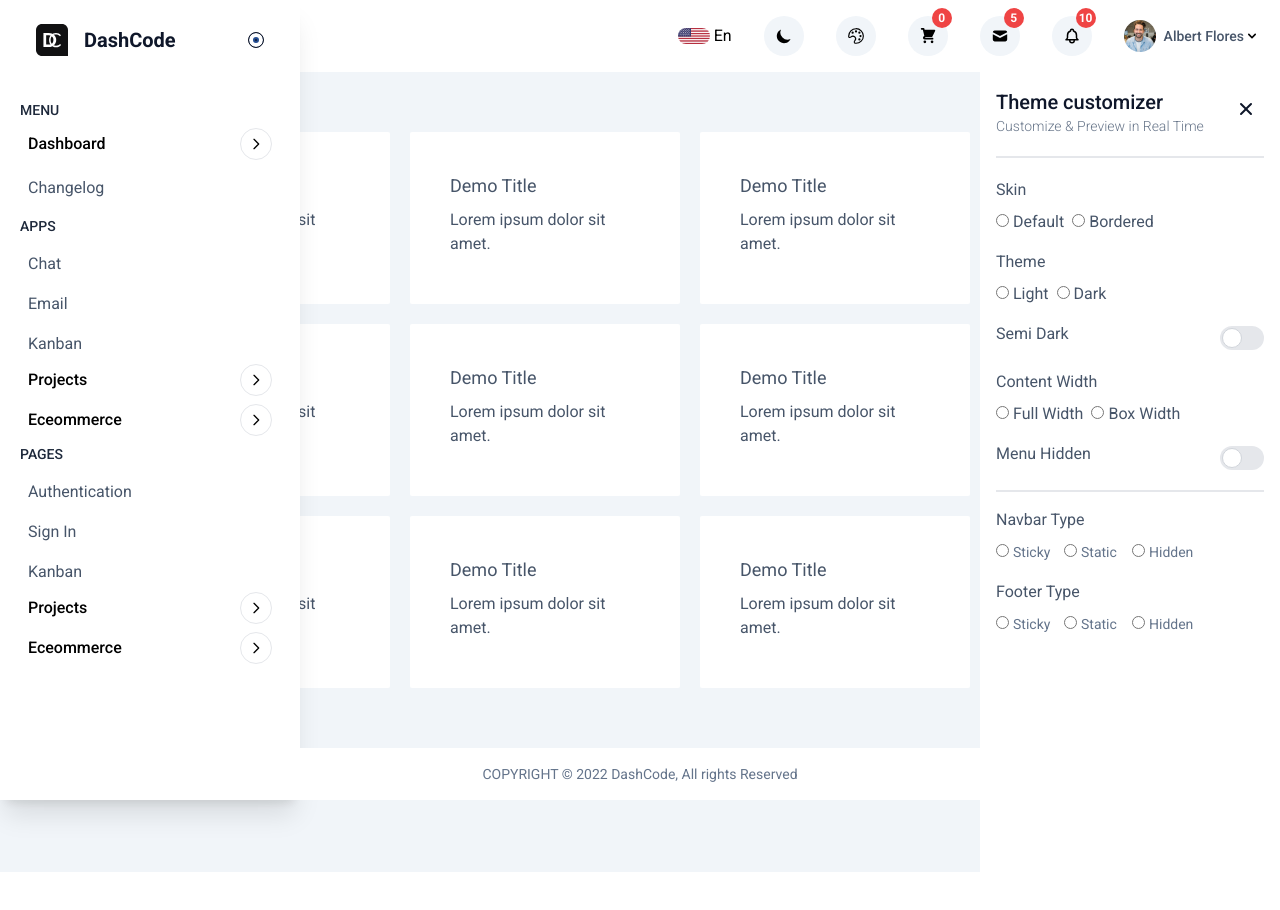
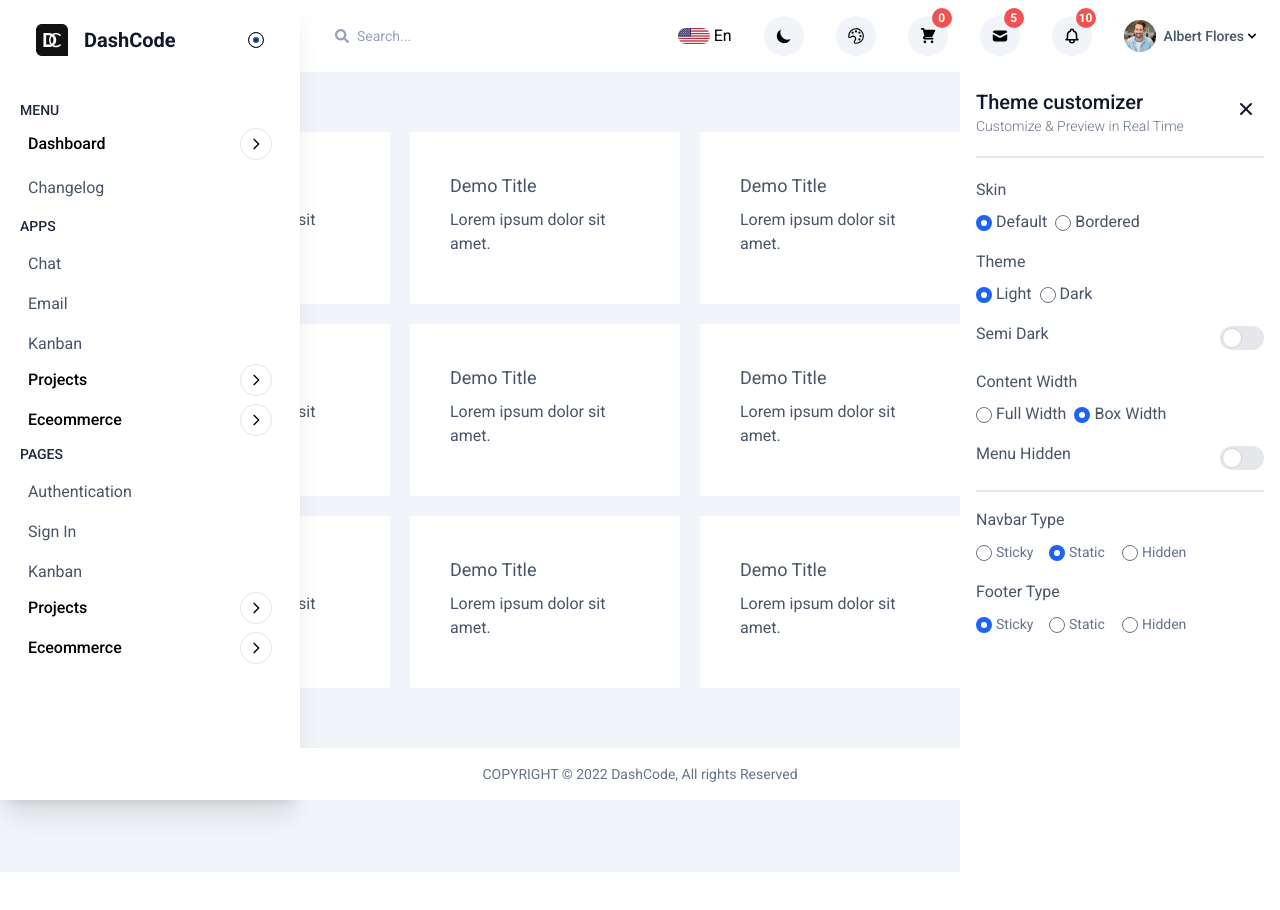
Before and after one commit to sakilanwar12/react-zustand-dashboard, a React (Vite) app: page / in a window 1280 px wide. Both pictures are taken after a click on the button "Settings". Shown: the top 910 px of the page. Built offline with nearby package versions, Linux system fonts and the light colour scheme; some icons are missing.

Commit message:
up: sidebar

```diff
--- a/config.js
+++ b/config.js
@@ -5,7 +5,7 @@ const config  = {
     semi_dark: false,
     grayscale:false,
     footer: 'sticky bottom-0 z-[999]',
-    isSidebarOpen: true,
+    menuHidden: false,
     contentWidth: "container",
     skin_bordered: "skin_default"
 }
--- a/package.json
+++ b/package.json
@@ -12,6 +12,8 @@
   "dependencies": {
     "@tanstack/react-table": "^8.10.1",
     "clsx": "^2.0.0",
+    "flowbite": "^1.8.1",
+    "flowbite-react": "^0.6.1",
     "localforage": "^1.10.0",
     "match-sorter": "^6.3.1",
     "react": "^18.2.0",
--- a/src/components/CustomizerModal.jsx
+++ b/src/components/CustomizerModal.jsx
@@ -1,11 +1,15 @@
 
-import { setContainer, setFooter, setNav, setSemiDark, setSidebarOpen, setSkin, setTheme, setOpenSettings } from "../state/ThemeActions";
+import { setContainer, setFooter, setNav, setSemiDark, setSkin, setTheme, setOpenSettings, setMenuHidden } from "../state/ThemeActions";
 import { HiX } from "react-icons/hi";
+import useStore from "../state/store";
 
 const CustomizerModal = () => {
 
+
+
+    const { skin_bordered, theme, contentWidth, nav, footer, menuHidden } = useStore();
     return (
-        <div className="w-[300px] bg-white text-[#222] dark:bg-[#0e172a]  shadow-3xl px-4 pt-4  min-h-screen absolute z-50 top-0 right-0">
+        <div className="w-[320px] bg-white text-[#222] dark:bg-[#0e172a]  shadow-3xl px-4 pt-4  min-h-screen absolute z-50 top-0 right-0">
             <div className="flex justify-between items-center pr-2">
                 <div>
                     <div><span className="block text-xl text-slate-900 font-medium dark:text-[#eee]">Theme customizer</span>
@@ -33,13 +37,13 @@ const CustomizerModal = () => {
                     <h4 className="text-slate-600 text-base dark:text-slate-300 mb-2 font-normal">Skin</h4>
 
                     <label htmlFor="skin_default" className="mr-2">
-                        <input type="radio" defaultValue="default" id="skin_default"  name="skin" onChange={() => setSkin("skin_default")} />
+                        <input type="radio" defaultValue="default" id="skin_default" checked={skin_bordered === "skin_default"} name="skin" onChange={() => setSkin("skin_default")} />
 
                         <span className="text-slate-600 text-base dark:text-slate-300 ml-1">Default</span>
                     </label>
 
                     <label htmlFor="skin_bordered">
-                        <input type="radio" defaultValue="bordered" id="skin_bordered" name="skin" onChange={() => setSkin("skin_bordered")} />
+                        <input type="radio" defaultValue="bordered" id="skin_bordered" name="skin" checked={skin_bordered === "skin_bordered"} onChange={() => setSkin("skin_bordered")} />
                         <span className="text-slate-600 text-base dark:text-slate-300 ml-1">Bordered</span>
                     </label>
                 </div>
@@ -50,12 +54,12 @@ const CustomizerModal = () => {
                     <h4 className="text-slate-600 text-base dark:text-slate-300 mb-2 font-normal">Theme</h4>
 
                     <label htmlFor="lightTheme" className="mr-2">
-                        <input type="radio" defaultValue="lightTheme"  id="lightTheme" name="theme" onChange={() => setTheme("light")} />
+                        <input type="radio" defaultValue="lightTheme" id="lightTheme" name="theme" checked={theme === "light"} onChange={() => setTheme("light")} />
                         <span className="text-slate-600 text-base dark:text-slate-300 ml-1">Light</span>
                     </label>
 
                     <label htmlFor="darkTheme">
-                        <input type="radio" defaultValue="dark" id="darkTheme" name="theme" onChange={() => setTheme("dark")} />
+                        <input type="radio" defaultValue="dark" id="darkTheme" name="theme" checked={theme === "dark"} onChange={() => setTheme("dark")} />
                         <span className="text-slate-600 text-base dark:text-slate-300 ml-1">Dark</span>
                     </label>
                 </div>
@@ -64,14 +68,10 @@ const CustomizerModal = () => {
                 {/* semi dark */}
                 <div className=" flex justify-between items-center">
                     <h4 className="text-slate-600 text-base dark:text-slate-300 mb-2 font-normal">Semi Dark</h4>
-                    <label className="relative inline-flex items-center cursor-pointer" htmlFor="semi_dark">
-                        <input type="checkbox" className="sr-only peer" onChange={setSemiDark} id="semi_dark" />
-                        <div className="w-11 h-6 bg-gray-200 peer-focus:outline-none peer-focus:ring-4
-                         peer-focus:ring-blue-300 dark:peer-focus:ring-blue-800 rounded-full peer
-                          dark:bg-gray-700 peer-:after:translate-x-full peer-:after:border-white
-                          after:content-[''] after:absolute after:top-[2px] after:left-[2px] after:bg-white
-                           after:border-gray-300 after:border after:rounded-full after:h-5 after:w-5
-                           after:transition-all dark:border-gray-600 peer-:bg-blue-600" />
+
+                    <label className="relative inline-flex items-center cursor-pointer">
+                        <input type="checkbox" value="" className="sr-only peer" onChange={setSemiDark} id="semi_dark" />
+                        <div className="w-11 h-6 bg-gray-200 peer-focus:outline-none peer-focus:ring-4 peer-focus:ring-blue-300 dark:peer-focus:ring-blue-800 rounded-full peer dark:bg-gray-700 peer-checked:after:translate-x-full peer-checked:after:border-white after:content-[''] after:absolute after:top-[2px] after:left-[2px] after:bg-white after:border-gray-300 after:border after:rounded-full after:h-5 after:w-5 after:transition-all dark:border-gray-600 peer-checked:bg-blue-600"></div>
                     </label>
                 </div>
 
@@ -80,12 +80,12 @@ const CustomizerModal = () => {
                     <h4 className="text-slate-600 text-base dark:text-slate-300 mb-2 font-normal">Content Width</h4>
 
                     <label htmlFor="fullWidth" className="mr-2">
-                        <input type="radio" defaultValue="fullWidth" id="fullWidth" onChange={() => setContainer("container-full")} name="container" />
+                        <input type="radio" defaultValue="fullWidth" id="fullWidth" checked={contentWidth === "container-full"} onChange={() => setContainer("container-full")} name="container" />
                         <span className="text-slate-600 text-base dark:text-slate-300 ml-1">Full Width</span>
                     </label>
 
                     <label htmlFor="BoxContentWidth">
-                        <input type="radio" defaultValue="BoxContentWidth" id="BoxContentWidth"  onChange={() => setContainer("container")} name="container" />
+                        <input type="radio" defaultValue="BoxContentWidth" id="BoxContentWidth" checked={contentWidth === "container"} onChange={() => setContainer("container")} name="container" />
                         <span className="text-slate-600 text-base dark:text-slate-300 ml-1">Box Width</span>
                     </label>
                 </div>
@@ -95,12 +95,11 @@ const CustomizerModal = () => {
                 <div className="flex justify-between items-center">
                     <h4 className="text-slate-600 text-base dark:text-slate-300 mb-2 font-normal">Menu Hidden</h4>
 
-                    <label className="relative inline-flex items-center cursor-pointer" htmlFor="sidebar_open">
-                        <input type="checkbox" className="sr-only peer" id="sidebar_open"
-                            onChange={setSidebarOpen}
-                        />
-                        <div className="w-11 h-6 bg-gray-200 peer-focus:outline-none peer-focus:ring-4 peer-focus:ring-blue-300 dark:peer-focus:ring-blue-800 rounded-full peer dark:bg-gray-700 peer-:after:translate-x-full peer-:after:border-white after:content-[''] after:absolute after:top-[2px] after:left-[2px] after:bg-white after:border-gray-300 after:border after:rounded-full after:h-5 after:w-5 after:transition-all dark:border-gray-600 peer-:bg-blue-600" />
+                    <label className="relative inline-flex items-center cursor-pointer" htmlFor="menuHidden">
+                        <input type="checkbox" className="sr-only peer" checked={menuHidden} onChange={setMenuHidden} id="menuHidden" />
+                        <div className="w-11 h-6 bg-gray-200 peer-focus:outline-none peer-focus:ring-4 peer-focus:ring-blue-300 dark:peer-focus:ring-blue-800 rounded-full peer dark:bg-gray-700 peer-checked:after:translate-x-full peer-checked:after:border-white after:content-[''] after:absolute after:top-[2px] after:left-[2px] after:bg-white after:border-gray-300 after:border after:rounded-full after:h-5 after:w-5 after:transition-all dark:border-gray-600 peer-checked:bg-blue-600"></div>
                     </label>
+
                 </div>
 
 
@@ -112,19 +111,19 @@ const CustomizerModal = () => {
                     <div className="grid grid-cols-4 gap-1 mt-2">
 
                         <label htmlFor="stickyNav">
-                            <input type="radio" id="stickyNav" name="nav" onChange={() => setNav("sticky top-0 z-10")} />
+                            <input type="radio" id="stickyNav" name="nav" checked={nav === "sticky top-0 z-10"} onChange={() => setNav("sticky top-0 z-10")} />
                             <span className="text-slate-500 dark:text-slate-400 text-sm leading-6 ml-1">Sticky</span>
                         </label>
 
 
                         <label htmlFor="staticNav">
-                            <input type="radio" id="staticNav" name="nav"  onChange={() => setNav("static")} />
+                            <input type="radio" id="staticNav" name="nav" checked={nav === "static"} onChange={() => setNav("static")} />
                             <span className="text-slate-500 dark:text-slate-400 text-sm leading-6 ml-1">Static</span>
                         </label>
 
 
                         <label htmlFor="hiddenNav">
-                            <input type="radio" id="hiddenNav" name="nav" onChange={() => setNav("hidden")} />
+                            <input type="radio" id="hiddenNav" name="nav" checked={nav === "hidden"} onChange={() => setNav("hidden")} />
                             <span className="text-slate-500 dark:text-slate-400 text-sm leading-6 ml-1">Hidden</span>
                         </label>
                     </div>
@@ -137,18 +136,21 @@ const CustomizerModal = () => {
                     <div className="grid grid-cols-4 gap-1 mt-2">
                         <label htmlFor="stickyFooter">
                             <input type="radio" id="stickyFooter" name="footer"
+                                checked={footer === "sticky bottom-0 z-[999]"}
                                 onChange={() => setFooter("sticky bottom-0 z-[999]")}
                             />
                             <span className="text-slate-500 dark:text-slate-400 text-sm leading-6 ml-1">Sticky</span>
                         </label>
                         <label htmlFor="staticFooter">
                             <input type="radio" id="staticFooter" name="footer"
+                                checked={footer === "static"}
                                 onChange={() => setFooter("static")}
                             />
                             <span className="text-slate-500 dark:text-slate-400 text-sm leading-6 ml-1">Static</span>
                         </label>
                         <label htmlFor="hiddenFooter">
                             <input type="radio" id="hiddenFooter" name="footer"
+                                checked={footer === "hidden"}
                                 onChange={() => setFooter("hidden")}
                             />
                             <span className="text-slate-500 dark:text-slate-400 text-sm leading-6 ml-1">Hidden</span>
--- a/src/layouts/Main.jsx
+++ b/src/layouts/Main.jsx
@@ -11,11 +11,11 @@ import clsx from "clsx";
 
 const Main = () => {
 
-    const { settingsOpen, isSidebarOpen, footer, contentWidth } = useStore();
+    const { settingsOpen, menuHidden, footer, contentWidth } = useStore();
 
     const container = clsx({
-        'w-full pl-5 pr-5': contentWidth === 'container-full' && !isSidebarOpen,
-        'w-full pl-5 pr-5 pl-[220px]': contentWidth === 'container-full' && isSidebarOpen,
+        'w-full pl-5 pr-5': contentWidth === 'container-full' && menuHidden,
+        'w-full pl-5 pr-5 pl-[220px]': contentWidth === 'container-full' && !menuHidden,
         [contentWidth]: contentWidth !== 'container-full',
       });
 
@@ -23,9 +23,9 @@ const Main = () => {
     return (
         <>
             <Header />
-            <div className={`bg-[#f1f5f9] dark:bg-[#0e172a] min-h-screen relative ${isSidebarOpen ? "pl-[100px]" : ""}`}>
+            <div className={`bg-[#f1f5f9] dark:bg-[#0e172a] min-h-screen relative ${!menuHidden ? "pl-[100px]" : ""}`}>
 
-                {isSidebarOpen && <Sidebar />}
+                {!menuHidden && <Sidebar />}
 
                 {settingsOpen ? <CustomizerModal /> : ""}
 
--- a/src/partials/common/Header.jsx
+++ b/src/partials/common/Header.jsx
@@ -3,12 +3,11 @@ import { FaSearch } from "react-icons/fa";
 import NavTools from "./NavTools";
 import useStore from "../../state/store";
 const Header = () => {
-  const { nav, isSidebarOpen } = useStore();
+  const { nav, menuHidden } = useStore();
   return (
-    <header className={`bg-white dark:bg-[#1e293b] dark:text-white border-item shadow-lg px-5 py-4 ${nav} ${!isSidebarOpen ? "pl-[335px]" : ""}`}>
+    <header className={`bg-white dark:bg-[#1e293b] dark:text-white border-item shadow-lg px-5 py-4 ${nav} ${!menuHidden ? "pl-[335px]" : ""}`}>
       <div className="flex items-center justify-between">
         <div className="flex items-center">
-          {/* <button type="button" className={`${sidebarToggle?"hidden":"block"} text-slate-500 mr-2 text-xl`}><span><HiArrowNarrowRight /></span></button> */}
           <button type="button" className="flex items-center capitalize text-sm text-[#94a3b8]"> <FaSearch className="mr-2" /> <span> search...</span></button>
         </div>
         <div className="navtools">
--- a/src/state/ThemeActions.js
+++ b/src/state/ThemeActions.js
@@ -11,8 +11,8 @@ export const setNav = (navStyle) => {
 export const setFooter = (footerStyle) => {
     useStore.setState(() => ({ footer: footerStyle }))
 }
-export const setSidebarOpen = () => {
-    useStore.setState(state => ({ isSidebarOpen: !state.isSidebarOpen }))
+export const setMenuHidden = () => {
+    useStore.setState(state => ({ menuHidden: !state.menuHidden }))
 }
 export const setContainer = (container) => {
     useStore.setState(() => ({ contentWidth: container }))
--- a/tailwind.config.js
+++ b/tailwind.config.js
@@ -16,5 +16,8 @@ export default {
     extend: {},
   },
   darkMode: 'class',
-  plugins: [],
+
+  plugins: [
+    require('flowbite/plugin')
+]
 }
```
Also changed, not shown: 2 other files (tests, documents, lock files or other folders).
